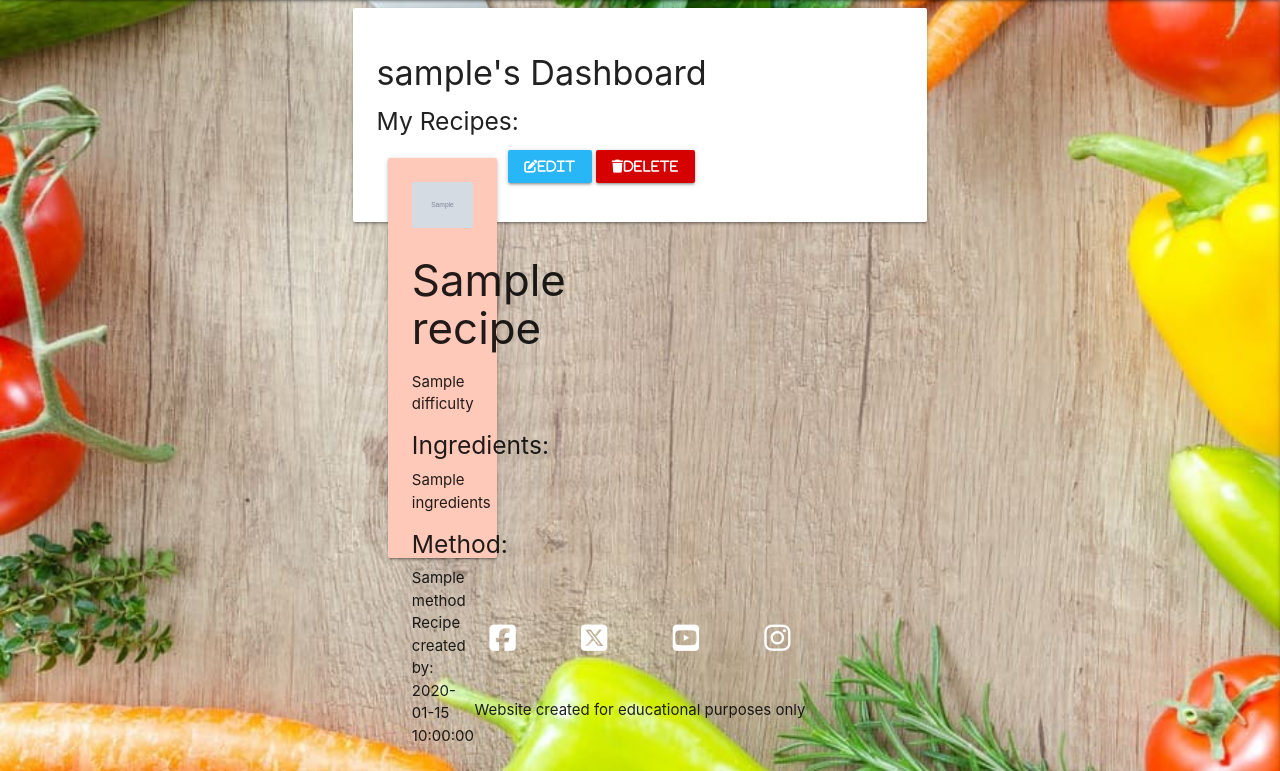
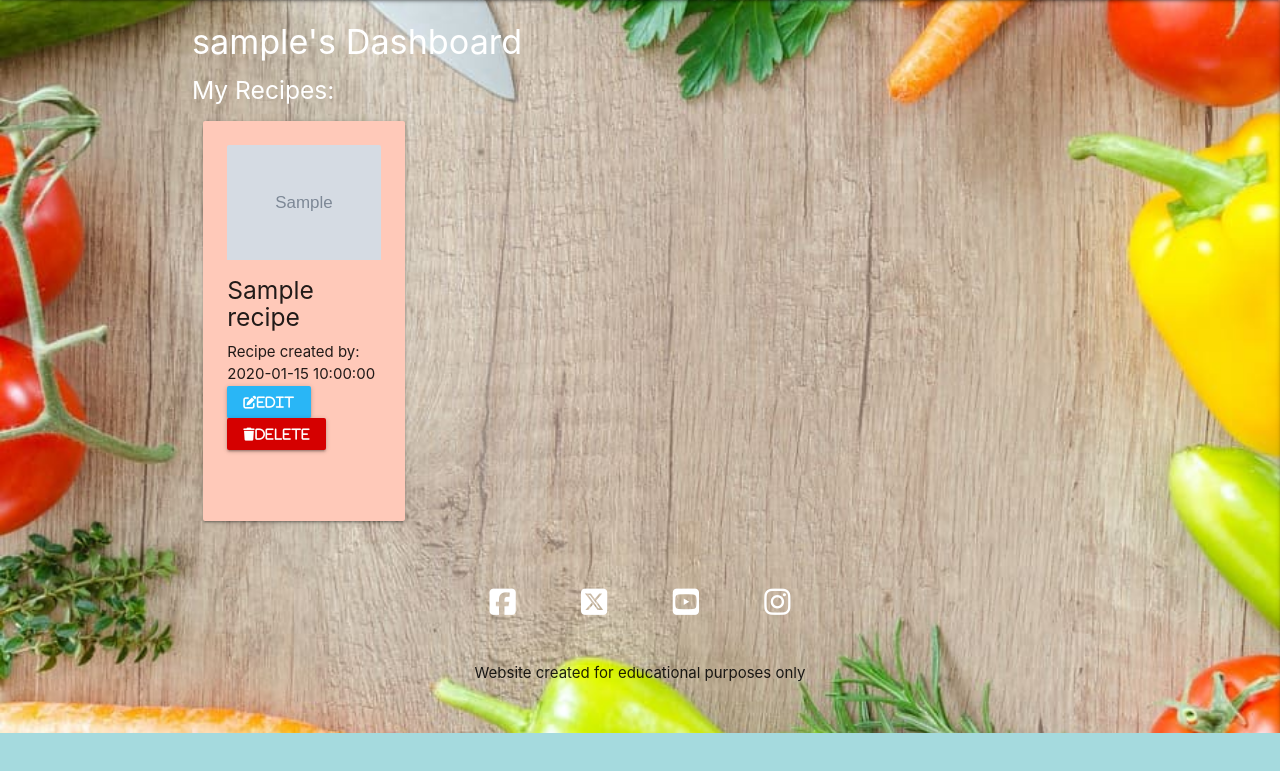
Before and after one commit to LHarveyDev/the-kitchen-cupboard, a Flask app: page /profile in a window 1280 px wide. Shown: the part 67-838 px from the top of the page. After the commit the page ends 800 px from the top, so only its background shows below. Run offline with Flask 3, Linux system fonts and the light colour scheme; the visitor is signed in with stand-in values (Sample User, id 1); grey boxes marked "Sample" are stand-in pictures; a database or web service that is not in the repository returns one stand-in record (values such as "Sample title"); some libraries are stand-ins or nearby versions.

Commit message:
ADD styling to profile page to match search results page

```diff
--- a/app.py
+++ b/app.py
@@ -17,7 +17,9 @@ app.config["MONGO_URI"] = os.environ.get("MONGO_URI")
 app.secret_key = os.environ.get("SECRET_KEY")
 
 UPLOAD_FOLDER = 'static/images/user_images'
+ALLOWED_EXTENSIONS = {'png', 'jpg', 'jpeg'}
 app.config['UPLOAD_FOLDER'] = UPLOAD_FOLDER
+app.config['MAX_CONTENT_LENGTH'] = 1024 * 1024
 
 mongo = PyMongo(app)
 
@@ -139,7 +141,7 @@ def upload_file():
         flash('No file part')
         return redirect(request.url)
 
-    file = request.files['file']
+    file = request.files['recipe_image']
 
     if file.filename == '':
         flash('No selected file')
@@ -153,12 +155,6 @@ def upload_file():
             # Save the file to the specified upload folder
             file.save(os.path.join(app.config['UPLOAD_FOLDER'], filename))
 
-            # You can store the filename or file path in MongoDB if needed
-            # Example MongoDB insert code:
-            # image_url = 'your_base_url' + '/' + filename
-            # mongo.db.images.insert_one({'url': image_url})
-
-            # Continue with the rest of your code
             return redirect(url_for("profile"))
 
         except Exception as e:
@@ -212,7 +208,7 @@ def add_recipe():
 
 
 # Function to allow registered users to edit their own recipes
-@app.route("/edit_recipe/<recipe_id>)", methods=["GET", "POST"])
+@app.route("/edit_recipe/<recipe_id>", methods=["GET", "POST"])
 def edit_recipe(recipe_id):
     recipe = mongo.db.recipes.find_one({"_id": ObjectId(recipe_id)})
 
@@ -221,8 +217,32 @@ def edit_recipe(recipe_id):
         return redirect(url_for("profile"))
 
     if request.method == "POST":
+        # Check if the post request has the image upload
+        if 'recipe_image' in request.files:
+            file = request.files['recipe_image']
+
+            try:
+                # Handle file upload and save image URL to MongoDB
+                if file.filename != '':
+                    filename = secure_filename(file.filename)
+                    file.save(os.path.join(app.config['UPLOAD_FOLDER'], filename))
+                    image_url = os.path.join(app.config['UPLOAD_FOLDER'], filename)
+                else:
+                    # No new image uploaded, keep the existing image URL
+                    image_url = recipe.get('image')
+                    print("New Image URL:", image_url)  # Add this print statement
+
+            except Exception as e:
+                flash('Error uploading file: {}'.format(str(e)))
+                return redirect(request.url)
+        else:
+            # No new image uploaded
+            image_url = recipe.get('image')  # Keep the existing image URL
+            print("No new image uploaded. Using existing image URL:", image_url)  # Add this print statement
+
         # Update the recipe details in the database
         updated_recipe = {
+            "image": image_url,
             "name": request.form.get("recipe_name"),
             "ingredients": request.form.get("recipe_ingredients"),
             "method": request.form.get("recipe_method"),
--- a/static/css/style.css
+++ b/static/css/style.css
@@ -55,8 +55,16 @@ body {
     background-color: #B0D66E;
 }
 
+#dashboard {
+    color: white;
+}
+
 .card {
     height: 400px;
+    background-color: #FFC9B9;
+}
+
+.card-panel {
     background-color: #FFC9B9;
 }
 
--- a/templates/profile.html
+++ b/templates/profile.html
@@ -2,63 +2,37 @@
 {% block content %}
 
 <!-- Profile page to display logged in users details -->
+<div id="dashboard">
+    <h4>{{ user.username }}'s Dashboard</h4>
+        <h5>My Recipes:</h5>
+</div>
 
+            <!-- displays users recipes -->
 <div class="row">
-        <div class="col s12 m8 offset-m2">
-            <div class="card-panel">
-                <h4>
-                    {{ user.username }}'s Dashboard
-                </h4>
-            <!-- displays users recipes -->
-            <div>
-                <h5>My Recipes:</h5>
-                <ul>
     {% for recipe in recipes %}
         <div class="col s12 m6 l3">
             <div class="card">
                 <div class="card-content">
                     <span class="card-image">
-                                    <!-- Use recipe.image instead of result.image -->
                         <img src="{{ recipe.image }}">
                     </span>
                     <span class="card-name">
-                                    <h3>{{ recipe.name }}</h3>
-                                </span>
-                                <span class="card-difficulty">
-                                    <p>{{ recipe.difficulty }}</p>
-                                </span>
-                                <span class="card-ingredients">
-                                    <h5>Ingredients:</h5>
-                                    <ul>
-                                        {% for ingredient in recipe.ingredients.split(';') %}
-                                        <li>{{ ingredient.strip() }}</li>
-                                        {% endfor %}
-                                    </ul>
-                                </span>
-                                <span class="card-method">
-                                    <h5>Method:</h5>
-                                    <ul>
-                                        {% for step in recipe.method.split(';') %}
-                                        <li>{{ step.strip() }}</li>
-                                        {% endfor %}
-                                    </ul>
+                        <h5>{{ recipe.name }}</h5>
                     </span>
                     <span class="created-by">
                         <p> Recipe created by: {{ recipe.created_by }}</p>
                     </span>
-                            </div>
-                        </div>
-                    </div>
                             <!-- options to edit/delete own recipe -->
                     <div class="s3">
-                            <a href="{{ url_for('edit_recipe', recipe_id=recipe._id) }}" class="btn-small light-blue lighten-1 fas fa-pen-to-square prefix">Edit</a>
-                            <a href="{{ url_for('delete_recipe', recipe_id=recipe._id) }}" class="btn-small red accent-4 fas fa-trash prefix">Delete</a>
-                        </div>
-                    {% endfor %}
-                </ul>
+                        <a href="{{ url_for('edit_recipe', recipe_id=recipe._id) }}"
+                                    class="btn-small light-blue lighten-1 fas fa-pen-to-square prefix">Edit</a>
+                        <a href="{{ url_for('delete_recipe', recipe_id=recipe._id) }}"
+                                    class="btn-small red accent-4 fas fa-trash prefix">Delete</a>
                     </div>
                 </div>
             </div>
         </div>
+    {% endfor %}
+</div>
 
     {% endblock %}
--- a/templates/recipe_card.html
+++ b/templates/recipe_card.html
@@ -10,7 +10,7 @@
                     <img src="{{ result.image }}">
                 </span>
                 <span class="card-name">
-                    <h3>{{ result.name }}</h3>
+                    <h5>{{ result.name }}</h5>
                 </span>
                 <span class="card-difficulty">
                     <p>{{ result.difficulty }}</p>
```
Also changed, not shown: templates/edit_recipe.html (+13 -10 lines), static/images/user_images/Dotty.jpg (added), static/images/user_images/DottyNEW.jpg (added), static/images/user_images/anton.jpg (added), static/images/user_images/eagle.jpg (added). Lines whose indentation alone changed are shown as unchanged.
